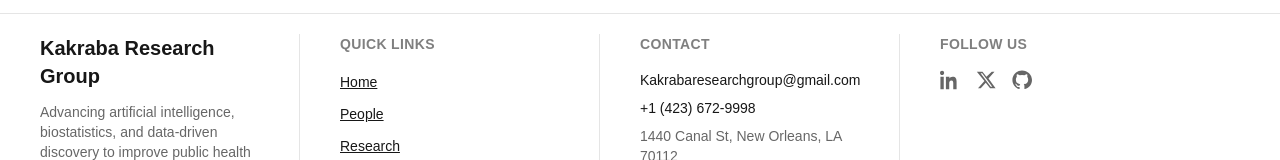
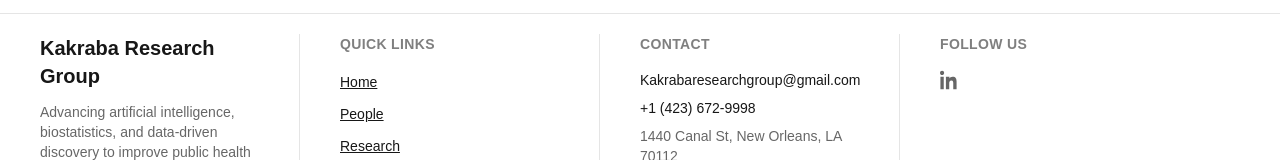
Before and after one commit to Yakob-D/Kakraba-International-Research-Lab, a Next.js app: page / in a window 1280 px wide. Shown: the part 3261-3421 px from the top of the page. Built offline with nearby package versions, Linux system fonts and the light colour scheme.

Commit message:
Removed twitter and github links

```diff
--- a/app/components/Footer.tsx
+++ b/app/components/Footer.tsx
@@ -16,20 +16,6 @@ const socialLinks = [
     href: "https://www.linkedin.com/in/kakrabasamuel/",
     icon: (
       <path d="M4.98 3.5C4.98 4.88 3.86 6 2.48 6S0 4.88 0 3.5 1.12 1 2.5 1s2.48 1.12 2.48 2.5zM.5 8h4V23h-4V8zm7 0h3.8v2.05h.05c.53-.99 1.83-2.05 3.77-2.05 4.03 0 4.78 2.5 4.78 5.75V23h-4v-6.7c0-1.6-.03-3.66-2.24-3.66-2.24 0-2.58 1.75-2.58 3.55V23h-4V8z" />
-    ),
-  },
-  {
-    label: "X",
-    href: "https://x.com",
-    icon: (
-      <path d="M18.9 2h3.3l-7.2 8.2L23.5 22h-6.6l-5.2-6.8L5.7 22H2.4l7.7-8.8L1 2h6.8l4.7 6.2L18.9 2zm-1.2 18h1.8L7.4 3.9H5.5L17.7 20z" />
-    ),
-  },
-  {
-    label: "GitHub",
-    href: "https://github.com",
-    icon: (
-      <path d="M12 .5C5.65.5.5 5.65.5 12c0 5.08 3.29 9.39 7.86 10.91.58.1.79-.25.79-.56 0-.28-.01-1.02-.02-2-3.2.7-3.88-1.54-3.88-1.54-.52-1.33-1.28-1.68-1.28-1.68-1.04-.72.08-.7.08-.7 1.15.08 1.76 1.19 1.76 1.19 1.03 1.75 2.7 1.25 3.36.96.1-.74.4-1.25.73-1.54-2.56-.29-5.25-1.28-5.25-5.7 0-1.26.45-2.29 1.19-3.1-.12-.29-.52-1.46.11-3.05 0 0 .97-.31 3.18 1.18a11.1 11.1 0 0 1 5.8 0c2.21-1.49 3.18-1.18 3.18-1.18.63 1.59.23 2.76.11 3.05.74.81 1.19 1.84 1.19 3.1 0 4.43-2.7 5.41-5.27 5.69.41.36.78 1.06.78 2.15 0 1.55-.01 2.8-.01 3.18 0 .31.21.67.8.56C20.71 21.38 24 17.08 24 12c0-6.35-5.15-11.5-12-11.5z" />
     ),
   },
 ];
```
